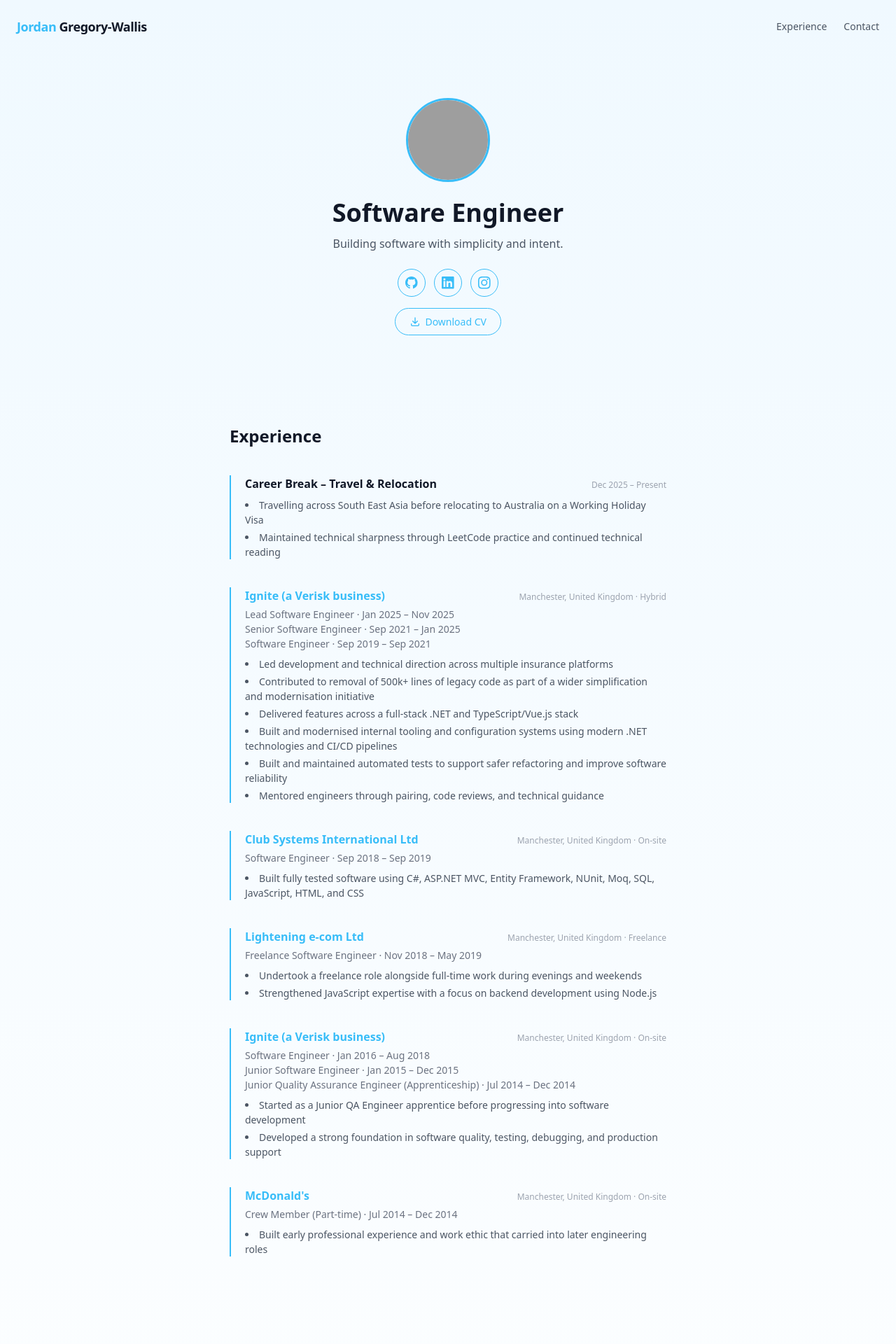
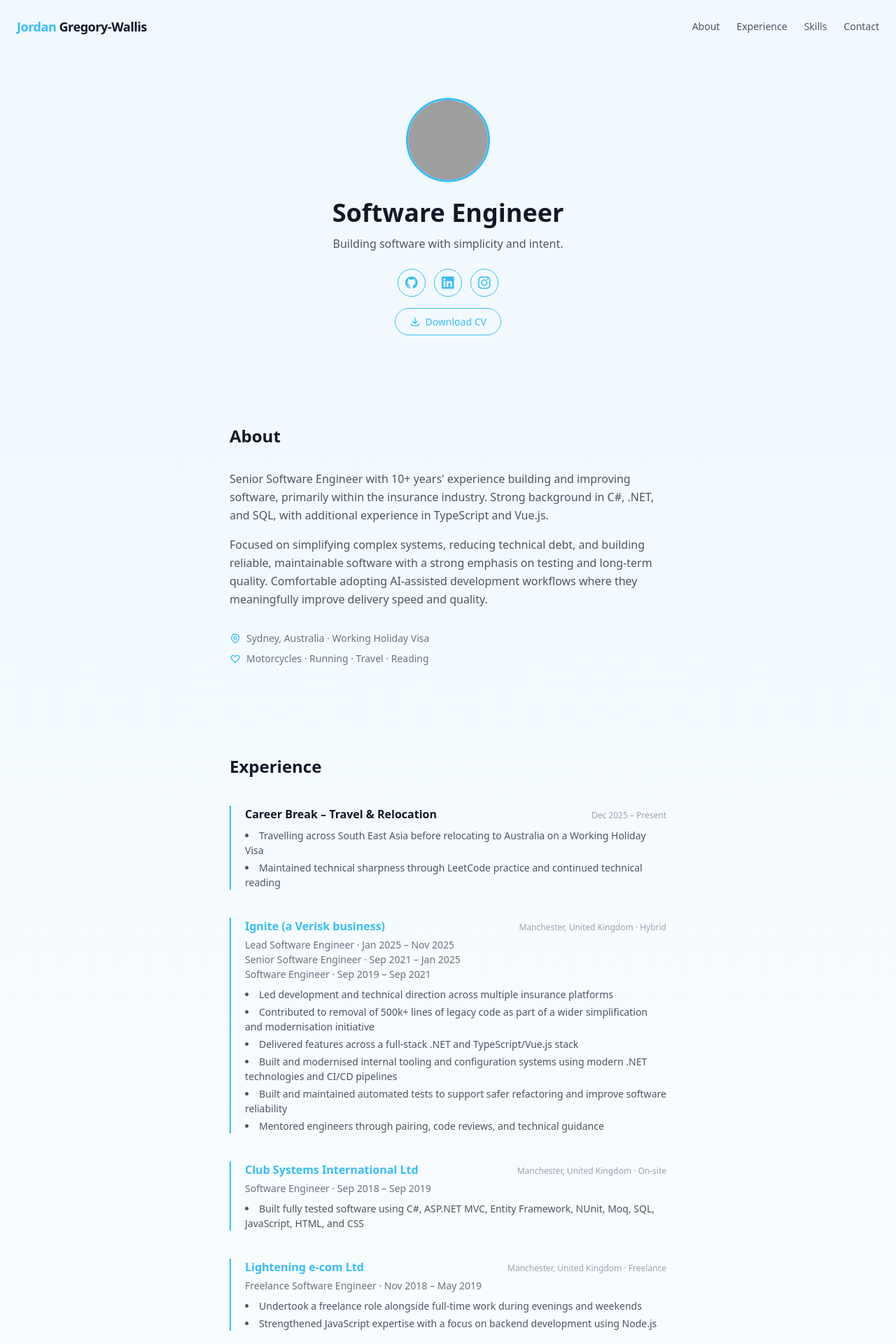
Before and after one commit to judss/judss.github.io, a Jekyll site: the page built from index.html, in a window 1280 px wide. Shown: the top 1920 px of the page at 70% size. Built offline with Jekyll 4.4.1, drawn with Linux system fonts in a browser that asks for light colours; nearby versions of some CDN libraries; some of the changed text lies outside the part shown; grey boxes are pictures that could not be loaded.

Commit message:
Add about and skills sections, reorder page layout
Co-Authored-By: Claude Sonnet 4.6 <noreply@anthropic.com>

```diff
--- a/_layouts/default.html
+++ b/_layouts/default.html
@@ -26,7 +26,9 @@
       </button>
 
       <nav id="menu" class="hidden sm:flex flex-col sm:flex-row sm:space-x-6 text-sm text-gray-600 dark:text-gray-300 transition-all duration-300">
+        <a href="#about">About</a>
         <a href="#experience">Experience</a>
+        <a href="#skills">Skills</a>
         <a href="#contact">Contact</a>
       </nav>
     </header>
--- a/index.css
+++ b/index.css
@@ -150,6 +150,66 @@ nav a:hover::after {
 .cv-btn:hover {
   background-color: #38bdf8;
   color: #fff;
+}
+
+/* -------------------------------
+   About
+---------------------------------- */
+
+.about-meta {
+  display: flex;
+  align-items: center;
+  gap: 0.5rem;
+  font-size: 0.875rem;
+  color: #6b7280;
+}
+
+.about-icon {
+  width: 1rem;
+  height: 1rem;
+  flex-shrink: 0;
+  color: #38bdf8;
+}
+
+@media (prefers-color-scheme: dark) {
+  .about-meta {
+    color: #9ca3af;
+  }
+}
+
+/* -------------------------------
+   Skills
+---------------------------------- */
+
+.skill-category {
+  font-size: 0.75rem;
+  font-weight: 600;
+  text-transform: uppercase;
+  letter-spacing: 0.08em;
+  color: #9ca3af;
+  margin-bottom: 0.75rem;
+}
+
+.skill-tags {
+  display: flex;
+  flex-wrap: wrap;
+  gap: 0.5rem;
+}
+
+.skill-tag {
+  font-size: 0.8rem;
+  padding: 0.25rem 0.75rem;
+  border-radius: 9999px;
+  border: 1px solid #e5e7eb;
+  color: #374151;
+  background-color: transparent;
+}
+
+@media (prefers-color-scheme: dark) {
+  .skill-tag {
+    border-color: #374151;
+    color: #d1d5db;
+  }
 }
 
 /* -------------------------------
--- a/index.html
+++ b/index.html
@@ -36,6 +36,36 @@ layout: default
       </svg>
       Download CV
     </a>
+  </section>
+
+  <!-- About -->
+  <section id="about" class="px-6 py-16 w-full max-w-2xl mx-auto">
+    <h2 class="text-2xl font-semibold mb-8 reveal">About</h2>
+
+    <div class="space-y-4 reveal">
+      <p class="text-gray-600 dark:text-gray-300 leading-relaxed">
+        Senior Software Engineer with 10+ years' experience building and improving software, primarily within the insurance industry. Strong background in C#, .NET, and SQL, with additional experience in TypeScript and Vue.js.
+      </p>
+      <p class="text-gray-600 dark:text-gray-300 leading-relaxed">
+        Focused on simplifying complex systems, reducing technical debt, and building reliable, maintainable software with a strong emphasis on testing and long-term quality. Comfortable adopting AI-assisted development workflows where they meaningfully improve delivery speed and quality.
+      </p>
+    </div>
+
+    <div class="mt-8 space-y-2 reveal">
+      <div class="about-meta">
+        <svg xmlns="http://www.w3.org/2000/svg" class="about-icon" fill="none" viewBox="0 0 24 24" stroke="currentColor" stroke-width="2">
+          <path stroke-linecap="round" stroke-linejoin="round" d="M17.657 16.657L13.414 20.9a1.998 1.998 0 01-2.827 0l-4.244-4.243a8 8 0 1111.314 0z" />
+          <path stroke-linecap="round" stroke-linejoin="round" d="M15 11a3 3 0 11-6 0 3 3 0 016 0z" />
+        </svg>
+        <span>Sydney, Australia · Working Holiday Visa</span>
+      </div>
+      <div class="about-meta">
+        <svg xmlns="http://www.w3.org/2000/svg" class="about-icon" fill="none" viewBox="0 0 24 24" stroke="currentColor" stroke-width="2">
+          <path stroke-linecap="round" stroke-linejoin="round" d="M4.318 6.318a4.5 4.5 0 000 6.364L12 20.364l7.682-7.682a4.5 4.5 0 00-6.364-6.364L12 7.636l-1.318-1.318a4.5 4.5 0 00-6.364 0z" />
+        </svg>
+        <span>Motorcycles · Running · Travel · Reading</span>
+      </div>
+    </div>
   </section>
 
   <!-- Experience -->
@@ -140,6 +170,80 @@ layout: default
     </div>
   </section>
 
+  <!-- Skills -->
+  <section id="skills" class="px-6 py-16 w-full max-w-2xl mx-auto">
+    <h2 class="text-2xl font-semibold mb-10 reveal">Skills</h2>
+
+    <div class="space-y-8">
+
+      <div class="reveal">
+        <p class="skill-category">Languages &amp; Frameworks</p>
+        <div class="skill-tags">
+          <span class="skill-tag">C#</span>
+          <span class="skill-tag">.NET / .NET Core</span>
+          <span class="skill-tag">ASP.NET MVC</span>
+          <span class="skill-tag">ASP.NET Web API</span>
+          <span class="skill-tag">Entity Framework</span>
+          <span class="skill-tag">TypeScript</span>
+          <span class="skill-tag">JavaScript</span>
+          <span class="skill-tag">Vue.js</span>
+          <span class="skill-tag">SQL</span>
+          <span class="skill-tag">HTML</span>
+          <span class="skill-tag">CSS</span>
+          <span class="skill-tag">SASS</span>
+        </div>
+      </div>
+
+      <div class="reveal">
+        <p class="skill-category">Databases &amp; Infrastructure</p>
+        <div class="skill-tags">
+          <span class="skill-tag">SQL Server</span>
+          <span class="skill-tag">Redis</span>
+          <span class="skill-tag">Microsoft Azure</span>
+          <span class="skill-tag">GitHub Actions</span>
+          <span class="skill-tag">Docker</span>
+          <span class="skill-tag">Kubernetes</span>
+        </div>
+      </div>
+
+      <div class="reveal">
+        <p class="skill-category">Testing &amp; Quality</p>
+        <div class="skill-tags">
+          <span class="skill-tag">NUnit</span>
+          <span class="skill-tag">Moq</span>
+          <span class="skill-tag">FluentAssertions</span>
+          <span class="skill-tag">Cypress</span>
+          <span class="skill-tag">Playwright</span>
+          <span class="skill-tag">TDD</span>
+        </div>
+      </div>
+
+      <div class="reveal">
+        <p class="skill-category">Logging &amp; Monitoring</p>
+        <div class="skill-tags">
+          <span class="skill-tag">Serilog</span>
+          <span class="skill-tag">Application Insights</span>
+          <span class="skill-tag">Azure Monitor</span>
+          <span class="skill-tag">Grafana</span>
+          <span class="skill-tag">Loki</span>
+        </div>
+      </div>
+
+      <div class="reveal">
+        <p class="skill-category">Tooling &amp; Collaboration</p>
+        <div class="skill-tags">
+          <span class="skill-tag">Git</span>
+          <span class="skill-tag">GitHub</span>
+          <span class="skill-tag">Azure DevOps</span>
+          <span class="skill-tag">Jira</span>
+          <span class="skill-tag">Linear</span>
+          <span class="skill-tag">Miro</span>
+          <span class="skill-tag">Lucidchart</span>
+        </div>
+      </div>
+
+    </div>
+  </section>
 
   <!-- Contact -->
   <section id="contact" class="px-6 py-16 w-full max-w-2xl mx-auto">
```
